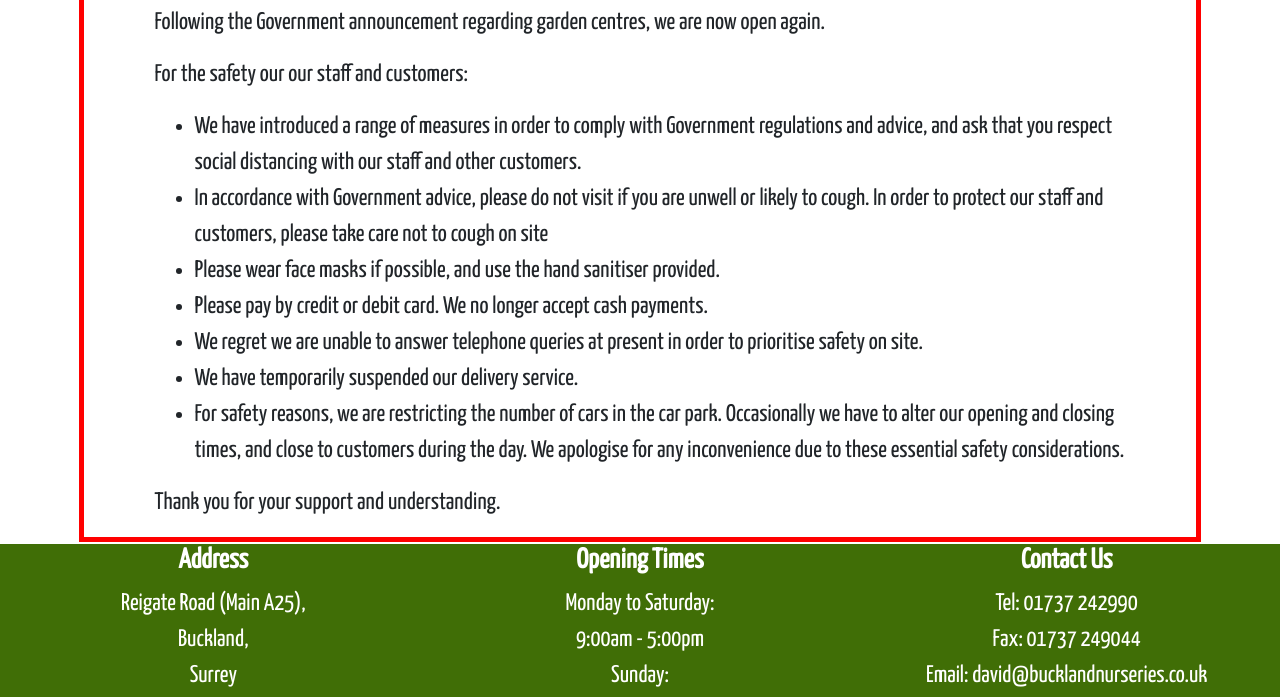
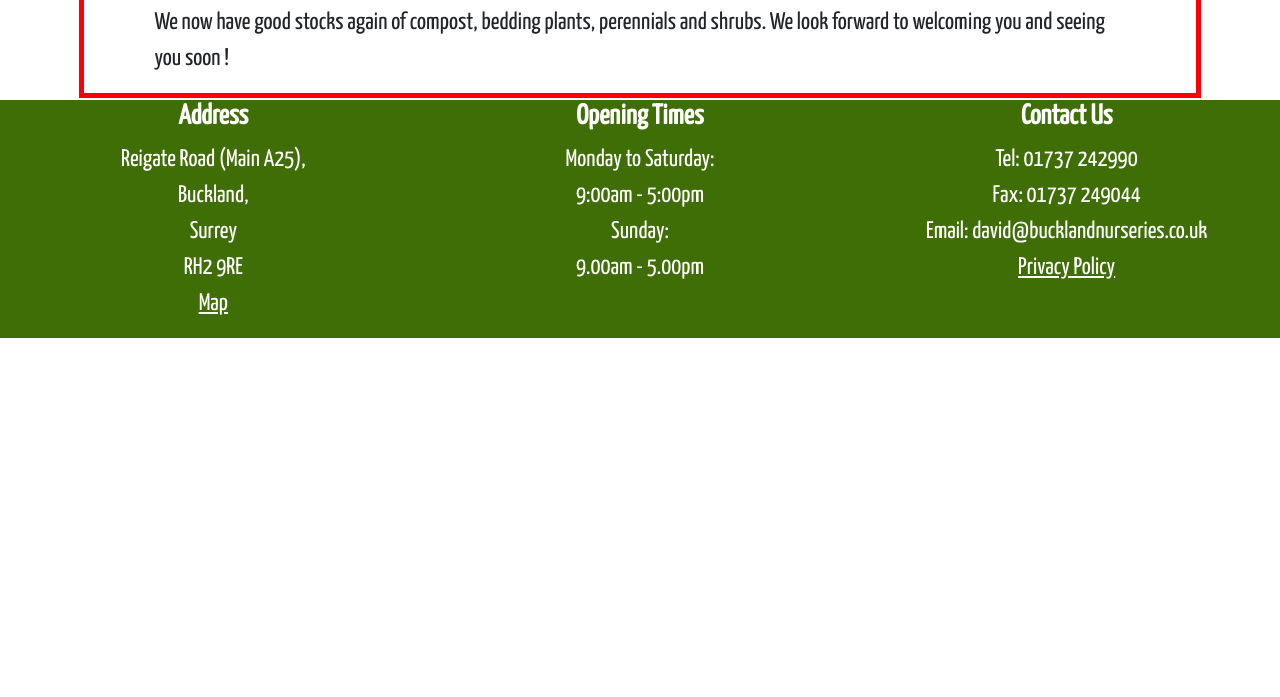
Before and after one commit to cthogg/buckland-gatsby, a Gatsby site: page / in a window 1280 px wide. Shown: the part 656-1353 px from the top of the page. After the commit the page ends 994 px from the top, so only its background shows below. Built offline with nearby package versions, Linux system fonts and the light colour scheme; Gatsby itself is replaced by a stand-in of ours.

Commit message:
Update index.js

```diff
--- a/src/pages/index.js
+++ b/src/pages/index.js
@@ -52,32 +52,8 @@ export default class IndexPage extends React.Component {
     const specialAnnouncementDiv = <div style={{ textAlign: 'left' }}>
 
       <p>
-       Following the Government announcement regarding garden centres, we are now open again.
+       We now have good stocks again of compost, bedding plants, perennials and shrubs. We look forward to welcoming you and seeing you soon !
     </p>
-<p> For the safety our our staff and customers:  </p>
-      <ul>
-
-        <li>
-We have introduced a range of measures in order to comply with Government regulations and advice, and ask that you respect social distancing with our staff and other customers.
-      </li>
- <li>
-In accordance with Government advice, please do not visit if you are unwell or likely to cough. In order to protect our staff and customers, please take care not to cough on site </li>
-        <li>
-Please wear face masks if possible, and use the hand sanitiser provided.       </li>
-        <li>
-         Please pay by credit or debit card. We no longer accept cash payments.
-      </li>
-        <li>
-       We regret we are unable to answer telephone queries at present in order to prioritise safety on site.
-      </li>
-        <li>
-         We have temporarily suspended our delivery service.
-      </li>
-<li>
-           For safety reasons, we are restricting the number of cars in the car park. Occasionally we have to alter our opening and closing times, and close to customers during the day. We apologise for any inconvenience due to these essential safety considerations.
-           </li>
-      </ul>
-      <p> Thank you for your support and understanding.</p>
     </div >
     return (
       <Layout>
```
